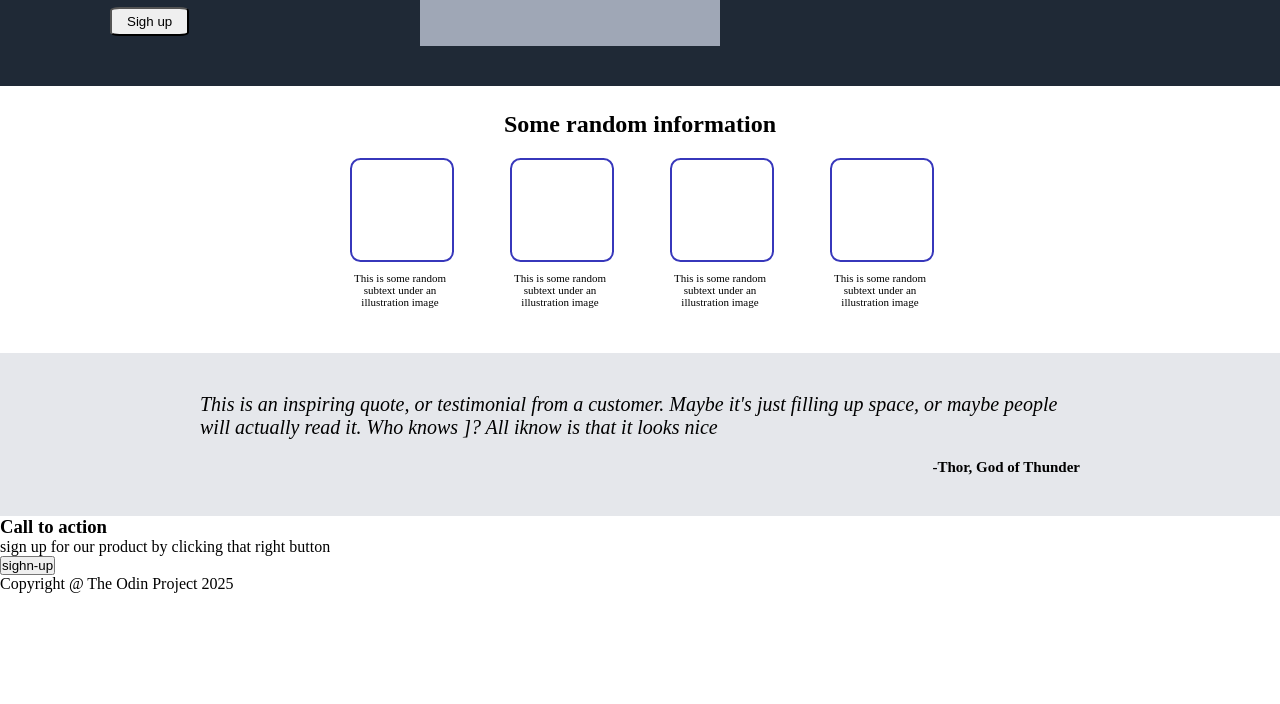
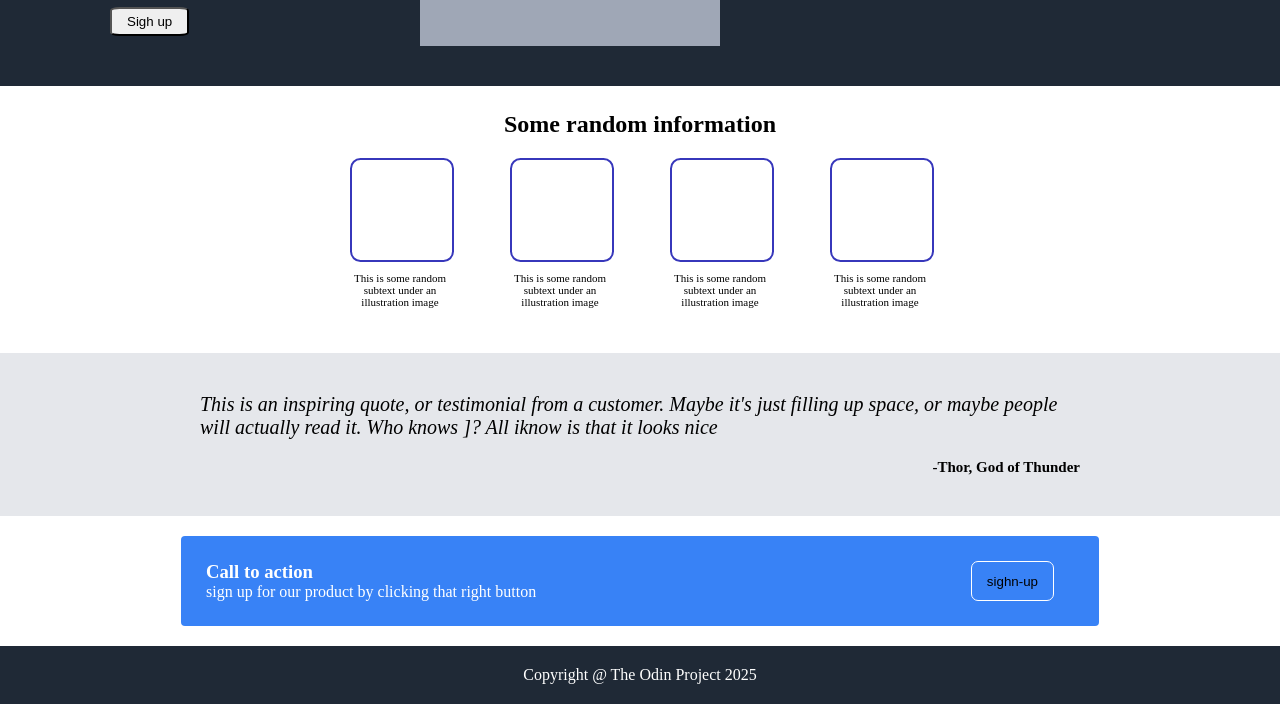
Before and after one commit to Venomerskine/Odin-Landing-Page, a plain HTML site: page index.html in a window 1280 px wide. Shown: the part 214-918 px from the top of the page. Before the commit the page ends 807 px from the top, so only its background shows below. Drawn offline with Linux system fonts and the light colour scheme.

Commit message:
done with footer

```diff
--- a/index.html
+++ b/index.html
@@ -64,11 +64,15 @@
 
 
     <section id="sign">
+        <div class="blue">
         <div class="action">
             <h3>Call to action</h3>
             <p>sign up for our product by clicking that right button</p>
         </div>
+        <div class="btn">
         <button>sighn-up</button>
+        </div>
+        </div>
     </section>
 
 
--- a/styles.css
+++ b/styles.css
@@ -6,6 +6,7 @@
 body{
     display: flex;
     flex-direction: column;
+    min-height: 100vh;
 }
 
 #header{
@@ -125,3 +126,44 @@ ul{
     font-weight: 700;
     margin-left: auto;
 }
+
+#sign{
+    background-color: #fff;
+    display: flex;
+    flex-direction: row;
+    align-items: center;
+    justify-content: center;
+    padding: 20px;
+}
+
+.blue{
+    background-color: #3882F6;
+    color: white;
+    width: 70%;
+    border-radius: 4px;
+    display: flex;
+    padding: 25px;
+}
+
+.btn{
+    display: flex;
+    margin-left: auto;
+    padding-right: 20px;
+}
+.blue button{
+    margin-left: auto;
+    background-color: #3882F6;
+    border: 1.5px solid rgb(255, 255, 255);
+    border-radius: 7px;
+    padding: 0px 15px 0px 15px;
+}
+
+#footer{
+    background-color: #1F2936;
+    margin-top: auto;
+    padding: 20px;
+    color: white;
+    text-align: center;
+    position: sticky;
+
+}
```
